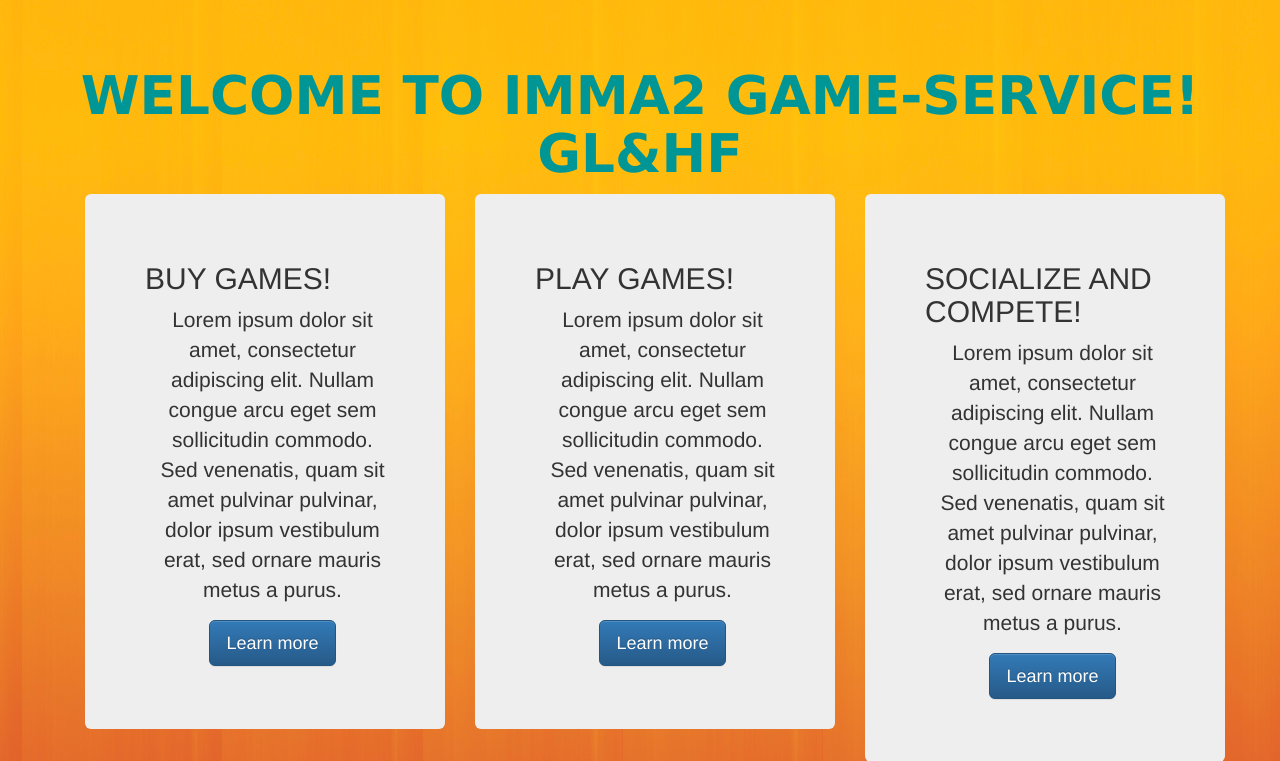
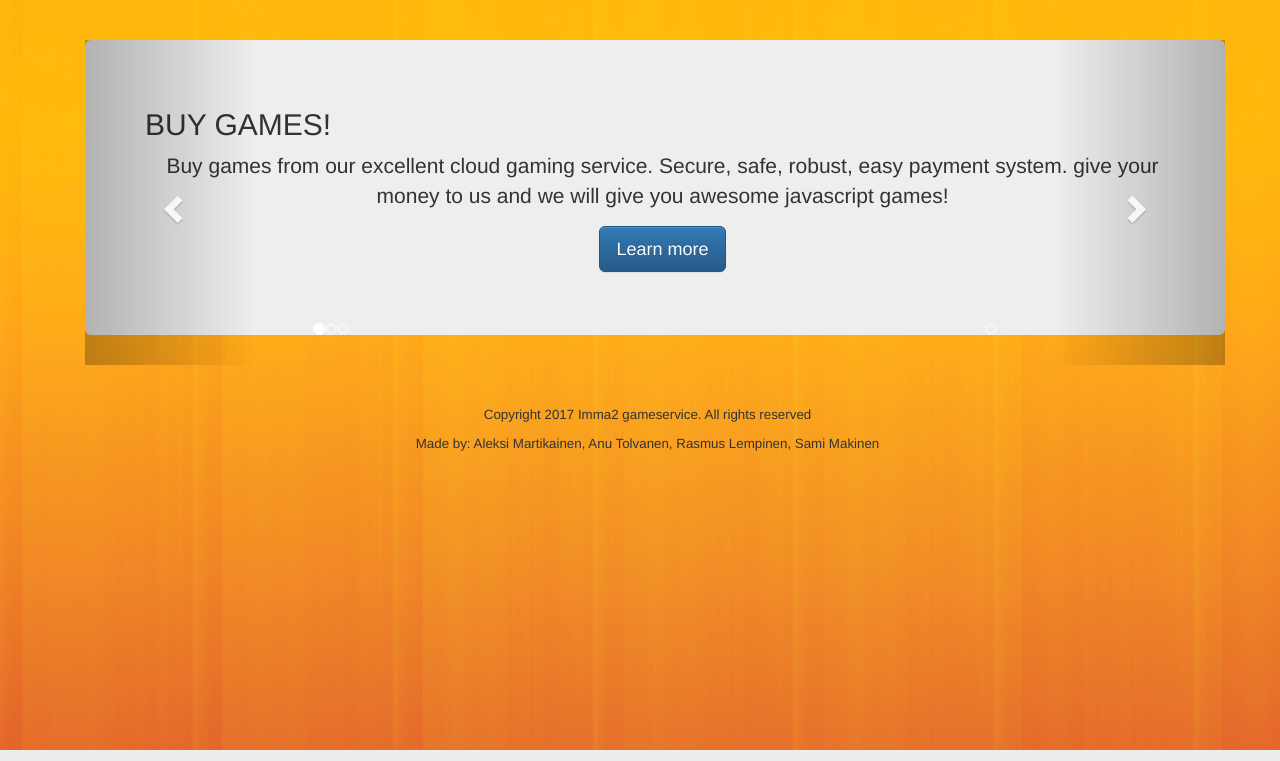
Before and after one commit to M4R774/imma2-game-service, a Django app: page / in a window 1280 px wide. Shown: the part 50-811 px from the top of the page. Run offline with Django 3.2, Linux system fonts and the light colour scheme; some libraries are stand-ins or nearby versions.

Commit message:
Add slideshow to the front page

```diff
--- a/gameservice/templates/base.html
+++ b/gameservice/templates/base.html
@@ -3,13 +3,15 @@
 <head>
 	<title>Imma2 game service</title>
 	<meta http-equiv="content-type" content="text/html"; charset="utf-8">
+	<script src="https://ajax.googleapis.com/ajax/libs/jquery/3.2.0/jquery.min.js"></script>
+	<script src="https://maxcdn.bootstrapcdn.com/bootstrap/3.3.7/js/bootstrap.min.js"></script>
 	<link rel="stylesheet" href="//maxcdn.bootstrapcdn.com/bootstrap/3.3.7/css/bootstrap.min.css">
+	<link rel="stylesheet" href="https://maxcdn.bootstrapcdn.com/bootstrap/3.3.7/css/bootstrap.min.css">
 	<link rel="stylesheet" href="//maxcdn.bootstrapcdn.com/bootstrap/3.3.7/css/bootstrap-theme.min.css">
 	<meta name="viewport" content="width=device-width, initial-scale=1">
 	<link href='http://fonts.googleapis.com/css?family=Crete+Round' rel="stylesheet" type="text/css">
 	<script src="lib/jquery-1.11.3.min.js"></script>
 	<link rel="stylesheet" type="text/css" href="../static/styles.css">
-
 </head>
 
 <body>
--- a/gameservice/templates/footer.html
+++ b/gameservice/templates/footer.html
@@ -2,6 +2,7 @@
 
 <footer>
 	<div class="wrapper">
+		<br><br>
 		<div id ="footerinfo">
 		<p>Copyright 2017 Imma2 gameservice. All rights reserved</p>
 		<p>Made by: Aleksi Martikainen,
--- a/gameservice/templates/main_page.html
+++ b/gameservice/templates/main_page.html
@@ -1,10 +1,6 @@
 {% extends 'base.html' %}
 
 {% block title %}Login{% endblock %}
-
-    <a href="#" class="thumbnail">
-      <img src="..." alt="...">
-    </a>
 
 {% block content %}
 	{% if user.is_authenticated %}
@@ -26,6 +22,70 @@
 				{% if forloop.last %} </div> {% endif %}
 			{% endfor %}
 	{% else %}
+<div class="container">
+  <br>
+  <div id="myCarousel" class="carousel slide" data-ride="carousel">
+    <!-- Indicators -->
+    <ol class="carousel-indicators">
+      <li data-target="#myCarousel" data-slide-to="0" class="active"></li>
+      <li data-target="#myCarousel" data-slide-to="1"></li>
+      <li data-target="#myCarousel" data-slide-to="2"></li>
+      <li data-target="#myCarousel" data-slide-to="3"></li>
+    </ol>
+
+    <!-- Wrapper for slides -->
+    <div class="carousel-inner" role="listbox">
+      <div class="item active">
+		<div class="jumbotron">
+		<h2>BUY GAMES! </h2>
+		<p> Buy games from our excellent cloud gaming service. Secure, safe, robust, easy payment system.
+		give your money to us and we will give you awesome javascript games! </p>
+		<p><a class="btn btn-primary btn-lg" href="{% url 'about' %}" role="button">Learn more</a></p>
+		</div>
+      </div>
+
+      <div class="item">
+		<div class="jumbotron">
+		<h2>MAKE GAMES AND EARN MONEY! </h2>
+		<p>Have an awesome Javascript game? Wanna grap some easy money? Add your game to our shop and we will
+		take care of marketing for you! Adding games is easy: Just register with developer account and start
+		making money! </p>
+		<p><a class="btn btn-primary btn-lg" href="{% url 'about' %}" role="button">Learn more</a></p>
+		</div>
+      </div>
+
+      <div class="item">
+		<div class="jumbotron">
+		<h2>SOCIALIZE AND COMPETE! </h2>
+		<p>Play games with your friends and compete with them in the highscore lists! Do you have what it takes
+		to be the best of the best? </p>
+		<p><a class="btn btn-primary btn-lg" href="{% url 'about' %}" role="button">Learn more</a></p>
+		</div>
+      </div>
+
+      <div class="item">
+		<div class="jumbotron">
+		<h2>EASY AND FUN GAME-SERVICE! </h2>
+		<p>Give us your money and we will take care of the rest! The games are secure and safe in our service
+		and always awaylable whereever you are, even in mobile! </p>
+		<p><a class="btn btn-primary btn-lg" href="{% url 'about' %}" role="button">Learn more</a></p>
+		</div>
+      </div>
+    </div>
+
+    <!-- Left and right controls -->
+    <a class="left carousel-control" href="#myCarousel" role="button" data-slide="prev">
+      <span class="glyphicon glyphicon-chevron-left" aria-hidden="true"></span>
+      <span class="sr-only">Previous</span>
+    </a>
+    <a class="right carousel-control" href="#myCarousel" role="button" data-slide="next">
+      <span class="glyphicon glyphicon-chevron-right" aria-hidden="true"></span>
+      <span class="sr-only">Next</span>
+    </a>
+  </div>
+</div>
+
+	<!--
 		<h1 id="title">WELCOME TO IMMA2 GAME-SERVICE! GL&HF</h1>
 		<div class="container">
 			<div class="row">
@@ -56,6 +116,8 @@
 						<p><a class="btn btn-primary btn-lg" href="{% url 'about' %}" role="button">Learn more</a></p>
 					</div>
 				</div>
+		-->
+
 
 	{% endif %}
 	</div>
```
